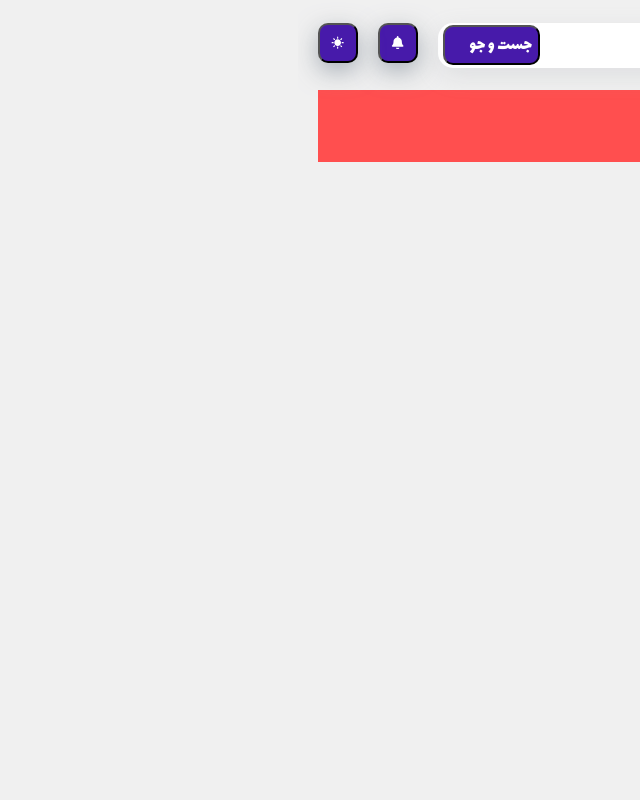
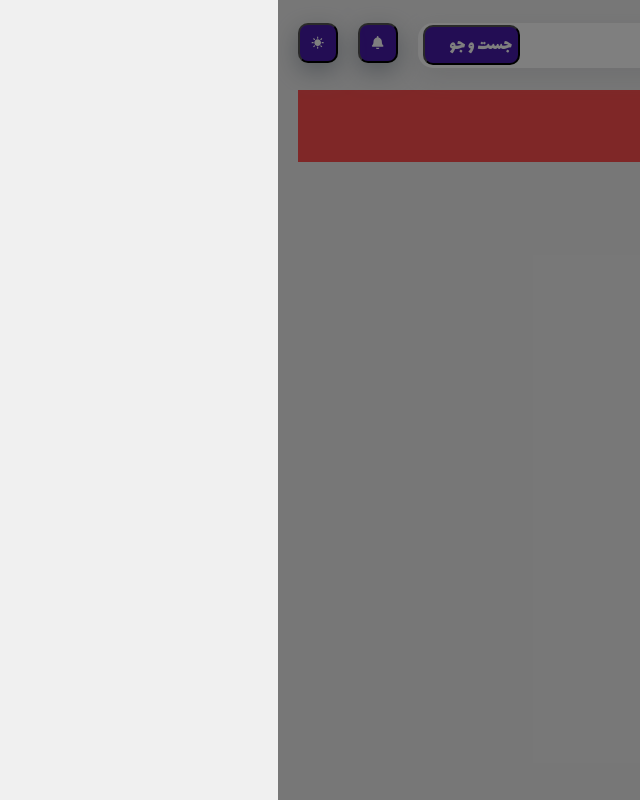
Before and after one commit to DaniyalKT/CMS-farsi, a React (Create React App) app: page /comments in a window 1280 px wide. Shown: the whole page, without its empty margins (640-1280 px from the left). Built offline with nearby package versions, Linux system fonts and the light colour scheme.

Commit message:
add div#root again and add delete modal in another div#modalParent in index.html with portal

```diff
--- a/public/index.html
+++ b/public/index.html
@@ -28,7 +28,8 @@
   </head>
   <body>
     <noscript>You need to enable JavaScript to run this app.</noscript>
-    <!-- <div id="root"></div> -->
+    <div id="root" style="width: 100%; height: 100vh;"></div>
+    <div id="modals-parent" style="width: 100%; height: 100vh;" class="modal-parent active"></div>
     <!--
       This HTML file is a template.
       If you open it directly in the browser, you will see an empty page.
--- a/src/Component/Comments/Comments.js
+++ b/src/Component/Comments/Comments.js
@@ -1,11 +1,13 @@
 import React from 'react'
 import './Comments.css'
 import Errorbox from '../Errorbox/Errorbox'
+import DeleteModal from '../DeleteModal/DeleteModal'
 
 function Comments() {
   return (
     <div>
       <Errorbox msg="هیچ کامنتی یافت نشد"/>
+      <DeleteModal />
     </div>
   )
 }
--- /dev/null
+++ b/src/Component/DeleteModal/DeleteModal.css
@@ -0,0 +1,56 @@
+.modal-parent {
+  position: fixed;
+  z-index: 2;
+  width: 100%;
+  height: 100vh;
+  background-color: rgba(0, 0, 0, 0.5);
+  display: flex;
+  align-items: center;
+  justify-content: center;
+  opacity: 0;
+  visibility: hidden;
+  transition: 0.4s;
+  -webkit-transition: 0.4s;
+  -moz-transition: 0.4s;
+  -ms-transition: 0.4s;
+  -o-transition: 0.4s;
+}
+
+.modal-parent.active {
+  opacity: 1;
+  visibility: visible;
+}
+
+.delete-modal {
+  background-color: var(--white);
+  padding: 50px;
+  text-align: center;
+}
+
+.delete-modal h1 {
+  font-size: 2rem;
+}
+
+.delete-modal-btns {
+  display: flex;
+  column-gap: 20px;
+
+}
+.delete-btn{
+    width: 100%;
+    margin-top: 30px;
+    font-size: 1.3rem;
+    padding: 18px 0;
+
+}
+
+.delete-modal-accept-btn{
+    background-color: var(--blue);
+    color: var(--white);
+    width: 100%;
+}
+
+.delete-modal-reject-btn{
+  background-color: #ff4f4f;
+  color: var(--white);
+}
--- /dev/null
+++ b/src/Component/DeleteModal/DeleteModal.js
@@ -0,0 +1,18 @@
+import React from "react";
+import "./DeleteModal.css";
+import ReactDOM from "react-dom";
+
+function DeleteModal() {
+  return ReactDOM.createPortal (
+
+      <div className="delete-modal">
+        <h1 className="">آیا از حذف اطمینان دارید؟</h1>
+        <div className="delete-modal-btns">
+          <button className="delete-btn delete-modal-accept-btn">بله</button>
+          <button className="delete-btn delete-modal-reject-btn">خیر</button>
+        </div>
+      </div> , document.getElementById('modals-parent')
+  );
+}
+
+export default DeleteModal;
--- a/src/index.js
+++ b/src/index.js
@@ -5,7 +5,7 @@ import reportWebVitals from "./reportWebVitals";
 import "./custom.css";
 import { BrowserRouter } from "react-router-dom";
 
-const root = ReactDOM.createRoot(document.querySelector("body"));
+const root = ReactDOM.createRoot(document.getElementById("root"));
 root.render(
   <React.StrictMode>
     <BrowserRouter>
```
